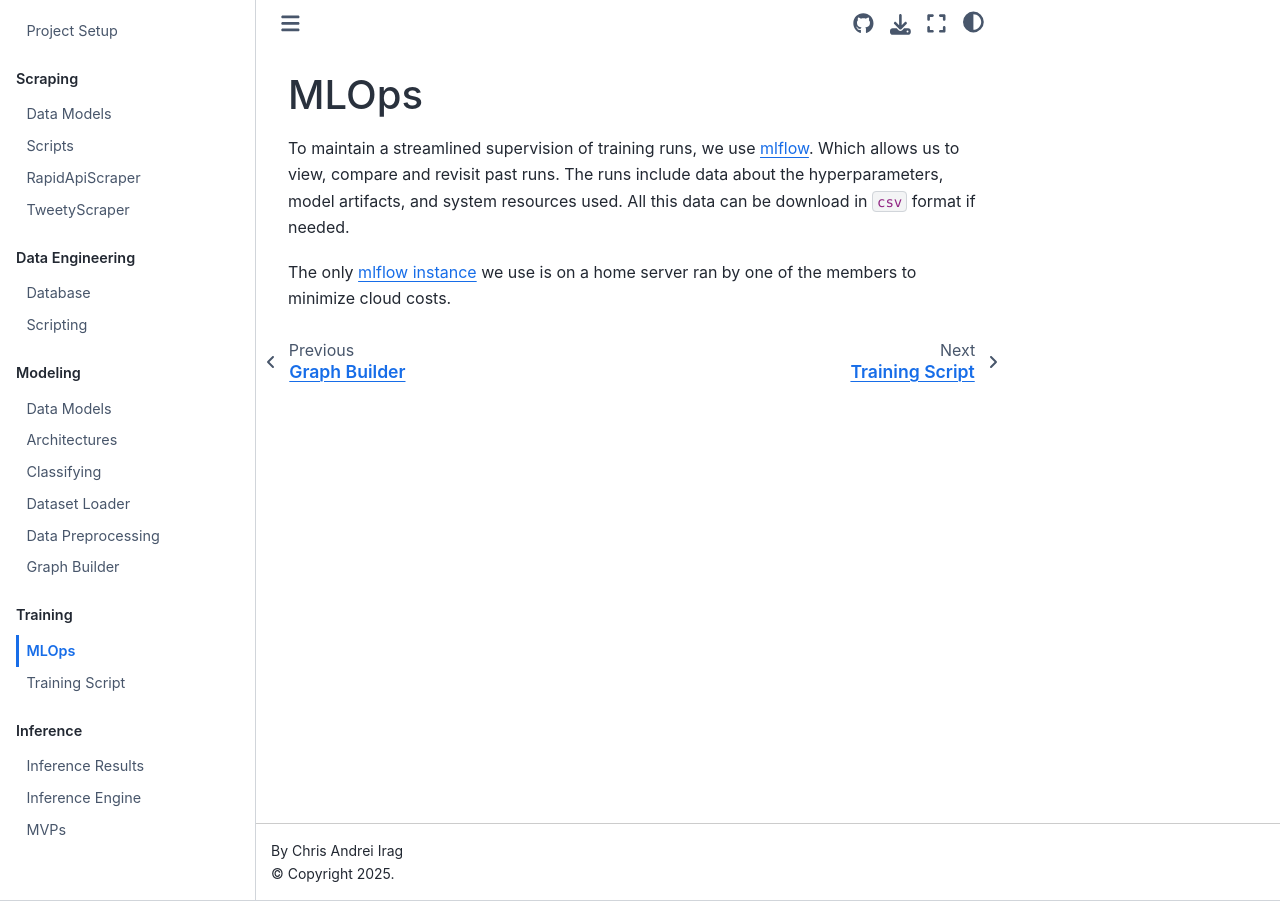
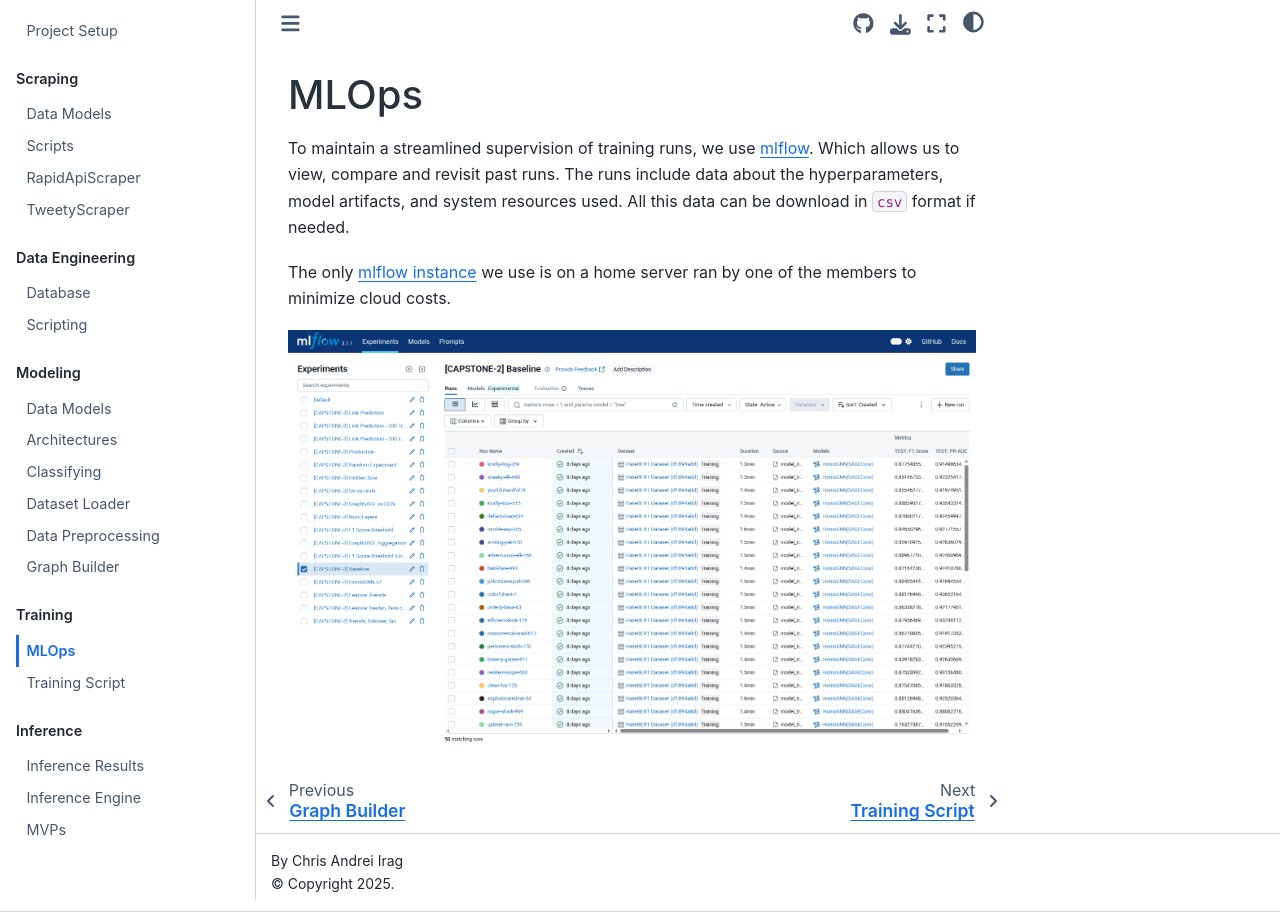
Before and after one commit to iragca/capstone-project-2, a Jupyter Book: the page built from docs/content/training/MLOps.md, in a window 1280 px wide. Built offline with Jupyter Book 1.0.4 settings and Sphinx 7.4.7 and the Sphinx Book theme 1.1.4, drawn with Linux system fonts in a browser that asks for light colours.

Commit message:
docs: add image of MLflow interface to MLOps documentation

```diff
--- a/docs/content/training/MLOps.md
+++ b/docs/content/training/MLOps.md
@@ -3,3 +3,5 @@
 To maintain a streamlined supervision of training runs, we use [mlflow](https://mlflow.org/). Which allows us to view, compare and revisit past runs. The runs include data about the hyperparameters, model artifacts, and system resources used. All this data can be download in `csv` format if needed.
 
 The only [mlflow instance](https://mlflow.gari-homelab.party/) we use is on a home server ran by one of the members to minimize cloud costs.
+
+![MLflow interface](../images/mlflow.png)
```
Also changed, not shown: docs/content/images/mlflow.png (added).
